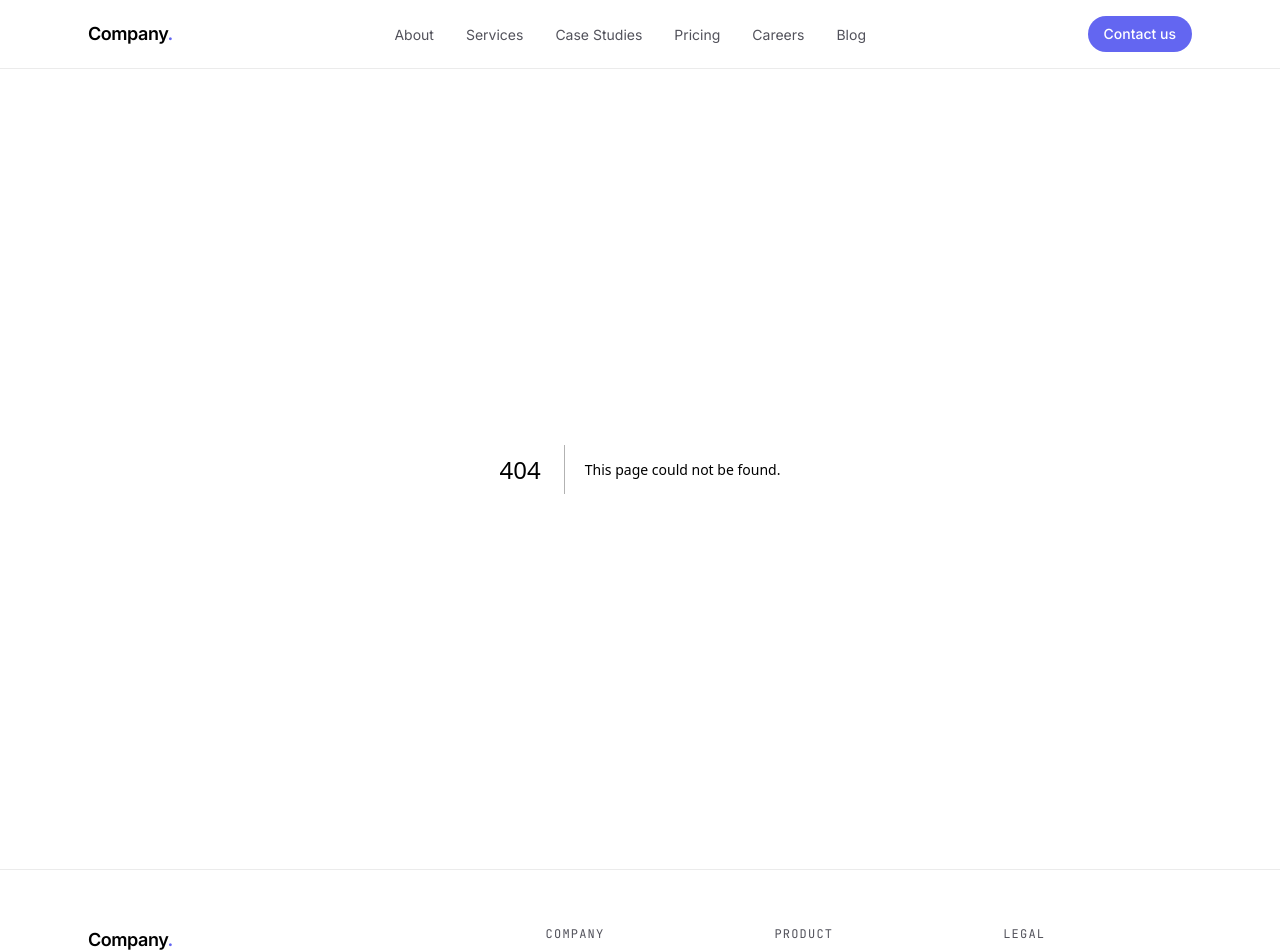
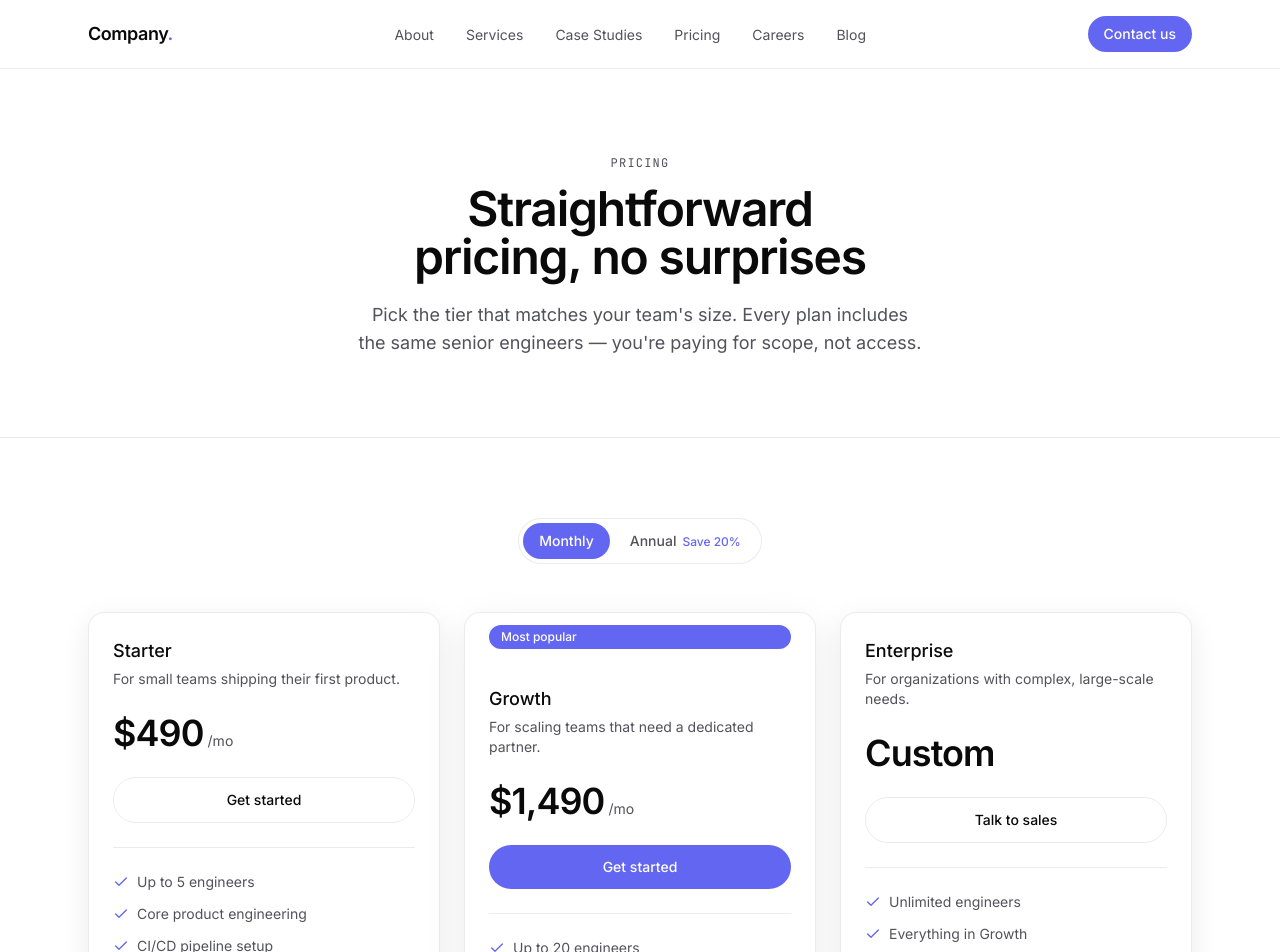
Before and after one commit to Erudite885/ee, a Next.js app: page /pricing in a window 1280 px wide. Before the commit this address had no page. Shown: the top 952 px of the page. Built offline with nearby package versions, Linux system fonts and the light colour scheme.

Commit message:
session 10: pricing page with monthly/annual toggle

```diff
--- /dev/null
+++ b/app/pricing/page.tsx
@@ -0,0 +1,25 @@
+import type { Metadata } from "next";
+import { PageHeader } from "@/components/page-header";
+import { PricingGrid } from "@/components/pricing-grid";
+
+export const metadata: Metadata = {
+  title: "Pricing | Company Name",
+  description:
+    "Simple, transparent pricing for teams of every size — from a first product build to enterprise-scale engagements.",
+};
+
+export default function PricingPage() {
+  return (
+    <main>
+      <PageHeader
+        eyebrow="Pricing"
+        title="Straightforward pricing, no surprises"
+        description="Pick the tier that matches your team's size. Every plan includes the same senior engineers — you're paying for scope, not access."
+      />
+
+      <section className="mx-auto max-w-6xl px-6 py-20">
+        <PricingGrid />
+      </section>
+    </main>
+  );
+}
--- /dev/null
+++ b/components/pricing-card.tsx
@@ -0,0 +1,101 @@
+import Link from "next/link";
+import { Check } from "lucide-react";
+import { cn } from "@/lib/utils";
+import { GlassCard } from "@/components/glass-card";
+
+interface PricingCardProps {
+  name: string;
+  tagline: string;
+  monthlyPrice: number | null;
+  annualPrice: number | null;
+  billingPeriod: "monthly" | "annual";
+  features: readonly string[];
+  ctaLabel: string;
+  ctaHref: string;
+  highlighted?: boolean;
+}
+
+/**
+ * Single pricing tier card. Built on GlassCard like every other card in the
+ * site (ServicesGrid, CaseStudyCard), with flare disabled on the highlighted
+ * tier — it already stands out via the accent border/badge, and the cursor
+ * spotlight competes with that rather than adding to it.
+ *
+ * Price is null for the "Enterprise"-style tier (custom pricing, no number
+ * to toggle) — renders "Custom" instead and ignores billingPeriod.
+ */
+export function PricingCard({
+  name,
+  tagline,
+  monthlyPrice,
+  annualPrice,
+  billingPeriod,
+  features,
+  ctaLabel,
+  ctaHref,
+  highlighted = false,
+}: PricingCardProps) {
+  const isCustom = monthlyPrice === null || annualPrice === null;
+  const price = billingPeriod === "monthly" ? monthlyPrice : annualPrice;
+
+  return (
+    <GlassCard
+      flare={!highlighted}
+      className={cn(
+        "relative flex flex-col gap-6",
+        highlighted && "border-accent shadow-[0_12px_40px_var(--glass-shadow)]"
+      )}
+    >
+      {highlighted && (
+        <span className="absolute -top-3 left-1/2 -translate-x-1/2 rounded-full bg-accent px-3 py-1 text-xs font-medium text-white">
+          Most popular
+        </span>
+      )}
+
+      <div>
+        <h3 className="text-lg font-medium">{name}</h3>
+        <p className="mt-1 text-sm text-muted">{tagline}</p>
+      </div>
+
+      <div className="flex items-baseline gap-1">
+        {isCustom ? (
+          <span className="text-4xl font-semibold tracking-tight">Custom</span>
+        ) : (
+          <>
+            <span className="text-4xl font-semibold tracking-tight">
+              ${price?.toLocaleString()}
+            </span>
+            <span className="text-sm text-muted">
+              /mo{billingPeriod === "annual" && ", billed annually"}
+            </span>
+          </>
+        )}
+      </div>
+
+      <Link
+        href={ctaHref}
+        className={cn(
+          "inline-flex items-center justify-center rounded-full px-6 py-3 text-sm font-medium transition-opacity hover:opacity-90",
+          highlighted
+            ? "bg-accent text-white"
+            : "border border-[var(--glass-border)] text-foreground"
+        )}
+      >
+        {ctaLabel}
+      </Link>
+
+      <ul className="flex flex-col gap-3 border-t border-[var(--glass-border)] pt-6 text-sm text-muted">
+        {features.map((feature) => (
+          <li key={feature} className="flex items-start gap-2">
+            <Check
+              size={16}
+              className="mt-0.5 shrink-0 text-accent"
+              aria-hidden
+            />
+            {feature}
+          </li>
+        ))}
+      </ul>
+    </GlassCard>
+  );
+}
--- /dev/null
+++ b/components/pricing-grid.tsx
@@ -0,0 +1,115 @@
+"use client";
+
+import { useState } from "react";
+import { cn } from "@/lib/utils";
+import { PricingCard } from "@/components/pricing-card";
+
+type BillingPeriod = "monthly" | "annual";
+
+const TIERS = [
+  {
+    name: "Starter",
+    tagline: "For small teams shipping their first product.",
+    monthlyPrice: 490,
+    annualPrice: 392, // ~20% off, billed annually
+    features: [
+      "Up to 5 engineers",
+      "Core product engineering",
+      "CI/CD pipeline setup",
+      "Email support, 2 business-day response",
+      "Quarterly architecture review",
+    ],
+    ctaLabel: "Get started",
+    ctaHref: "/contact",
+    highlighted: false,
+  },
+  {
+    name: "Growth",
+    tagline: "For scaling teams that need a dedicated partner.",
+    monthlyPrice: 1490,
+    annualPrice: 1192,
+    features: [
+      "Up to 20 engineers",
+      "Everything in Starter",
+      "Dedicated engagement lead",
+      "Cloud migration & DevOps support",
+      "24/5 on-call incident response",
+      "Monthly architecture review",
+    ],
+    ctaLabel: "Get started",
+    ctaHref: "/contact",
+    highlighted: true,
+  },
+  {
+    name: "Enterprise",
+    tagline: "For organizations with complex, large-scale needs.",
+    monthlyPrice: null,
+    annualPrice: null,
+    features: [
+      "Unlimited engineers",
+      "Everything in Growth",
+      "Security & compliance readiness (SOC 2 / ISO 27001)",
+      "24/7 on-call incident response",
+      "Custom SLAs",
+      "Dedicated data & analytics support",
+    ],
+    ctaLabel: "Talk to sales",
+    ctaHref: "/contact",
+    highlighted: false,
+  },
+] as const;
+
+/**
+ * Pricing page tier grid + monthly/annual toggle (Session 10 decision:
+ * toggle added — see Decision Log in HANDOVER.md). State lives here rather
+ * than in the page component so the page itself can stay a plain server
+ * component; this is the only client boundary the pricing page needs.
+ *
+ * Annual prices are precomputed per-tier (not derived with a shared
+ * percentage at render time) so each tier can round to a clean number
+ * instead of showing awkward cents.
+ */
+export function PricingGrid() {
+  const [period, setPeriod] = useState<BillingPeriod>("monthly");
+
+  return (
+    <div>
+      <div className="flex justify-center">
+        <div className="inline-flex items-center gap-1 rounded-full border border-[var(--glass-border)] bg-[var(--glass-bg)] p-1 backdrop-blur-xl">
+          {(["monthly", "annual"] as const).map((option) => (
+            <button
+              key={option}
+              type="button"
+              onClick={() => setPeriod(option)}
+              aria-pressed={period === option}
+              className={cn(
+                "rounded-full px-4 py-2 text-sm font-medium capitalize transition-colors",
+                period === option
+                  ? "bg-accent text-white"
+                  : "text-muted hover:text-foreground"
+              )}
+            >
+              {option}
+              {option === "annual" && (
+                <span
+                  className={cn(
+                    "ml-1.5 text-xs",
+                    period === option ? "text-white/80" : "text-accent"
+                  )}
+                >
+                  Save 20%
+                </span>
+              )}
+            </button>
+          ))}
+        </div>
+      </div>
+
+      <div className="mt-12 grid gap-6 lg:grid-cols-3">
+        {TIERS.map((tier) => (
+          <PricingCard key={tier.name} billingPeriod={period} {...tier} />
+        ))}
+      </div>
+    </div>
+  );
+}
```
Also changed, not shown: 1 other file (tests, documents, lock files or other folders).
